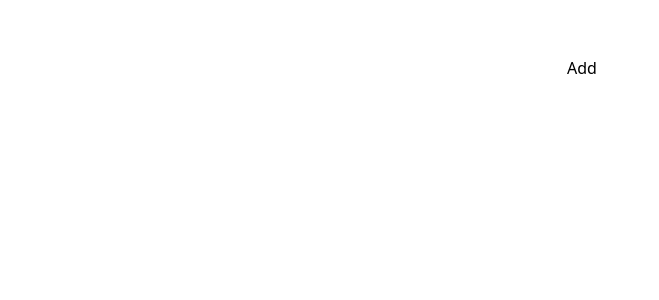
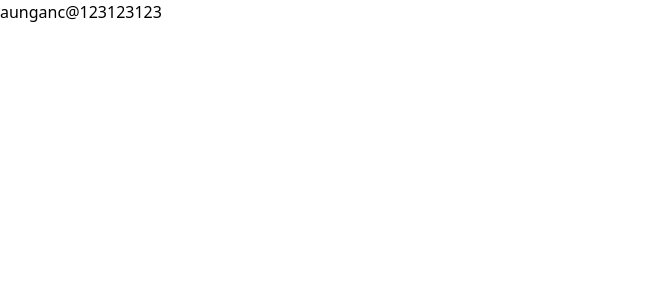
Before and after one commit to aungNyeinChan93/react_zustamd_01, a React (Vite) app: page / in a window 1280 px wide. Shown: the top 300 px of the page, without its empty margins (0-659 px from the left). Built offline with nearby package versions, Linux system fonts and the light colour scheme.

Commit message:
test: use reduxToolkit

```diff
--- a/package.json
+++ b/package.json
@@ -10,10 +10,12 @@
     "preview": "vite preview"
   },
   "dependencies": {
+    "@reduxjs/toolkit": "^2.8.2",
     "@tailwindcss/vite": "^4.1.11",
     "react": "^19.1.0",
     "react-dom": "^19.1.0",
     "react-quill": "^2.0.0",
+    "react-redux": "^9.2.0",
     "tailwindcss": "^4.1.11",
     "zustand": "^5.0.6"
   },
--- a/src/App.tsx
+++ b/src/App.tsx
@@ -1,5 +1,7 @@
 import React from "react";
-import TodoPage from "./components/Todo";
+import User from "./components/User";
+
+// import TodoPage from "./components/Todo";
 // import TestQuill from "./components/TestQuill";
 // import Quote from "./components/Quote";
 // import Photo from "./components/Photo";
@@ -22,7 +24,9 @@ const App = () => {
         {/* <Photo /> */}
         {/* <Quote /> */}
         {/* <TestQuill /> */}
-        <TodoPage />
+        {/* <TodoPage /> */}
+
+        <User />
       </section>
     </React.Fragment>
   );
--- a/src/components/Todo.tsx
+++ b/src/components/Todo.tsx
@@ -45,6 +45,11 @@ const Todo = () => {
             </li>
           ))}
         </ul>
+
+        {/* <ReactQuill
+          theme="snow"
+          className="w-30 h-30 bg-slate-600 text-white"
+        /> */}
       </section>
     </React.Fragment>
   );
--- /dev/null
+++ b/src/components/User.tsx
@@ -0,0 +1,26 @@
+import React, { useEffect } from "react";
+import { useDispatch, useSelector } from "react-redux";
+import type { AppDispatch, RootState } from "../store";
+import { auth } from "./features/UserSlice";
+
+const User = () => {
+  const { user } = useSelector((store: RootState) => store.user);
+  const dispatch: AppDispatch = useDispatch();
+  console.log(user);
+
+  useEffect(() => {
+    dispatch(auth({ name: "aung", email: "anc@123", password: "123123" }));
+  }, [dispatch]);
+
+  return (
+    <React.Fragment>
+      <section>
+        {user.name}
+        {user.email}
+        {user.password}
+      </section>
+    </React.Fragment>
+  );
+};
+
+export default User;
--- /dev/null
+++ b/src/components/features/UserSlice.ts
@@ -0,0 +1,37 @@
+import { createSlice, type PayloadAction } from "@reduxjs/toolkit";
+
+
+interface User {
+    name: string,
+    email: string,
+    password: string | number
+};
+
+interface initialState {
+    user: User
+}
+
+const initialState: initialState = {
+    user: {
+        name: '',
+        email: '',
+        password: '',
+    }
+}
+
+const userSlice = createSlice({
+    name: 'user',
+    initialState,
+    reducers: {
+        auth: (state, action: PayloadAction<User>) => {
+            state.user.name = action.payload.name;
+            state.user.email = action.payload.email;
+            state.user.password = action.payload.password;
+        },
+    },
+});
+
+
+export default userSlice;
+
+export const { auth } = userSlice.actions
--- a/src/main.tsx
+++ b/src/main.tsx
@@ -2,5 +2,11 @@
 import { createRoot } from "react-dom/client";
 import "./index.css";
 import App from "./App.tsx";
+import { Provider } from "react-redux";
+import store from "./store.ts";
 
-createRoot(document.getElementById("root")!).render(<App />);
+createRoot(document.getElementById("root")!).render(
+  <Provider store={store}>
+    <App />
+  </Provider>
+);
--- /dev/null
+++ b/src/store.ts
@@ -0,0 +1,13 @@
+import { configureStore } from '@reduxjs/toolkit'
+import userSlice from './components/features/UserSlice';
+
+const store = configureStore({
+    reducer: {
+        user: userSlice.reducer
+    }
+});
+
+export default store;
+export type RootState = ReturnType<typeof store.getState>
+// Inferred type: {posts: PostsState, comments: CommentsState, users: UsersState}
+export type AppDispatch = typeof store.dispatch
--- a/src/stores/TodoStore.ts
+++ b/src/stores/TodoStore.ts
@@ -13,8 +13,6 @@ interface TodoStore {
     removeTodo: (id: number) => void,
     toggleStatus: (id: number) => void,
 };
-
-
 
 const useTodoStore = create<TodoStore>((set) => {
     return {
```
Also changed, not shown: 1 other file (tests, documents, lock files or other folders).
